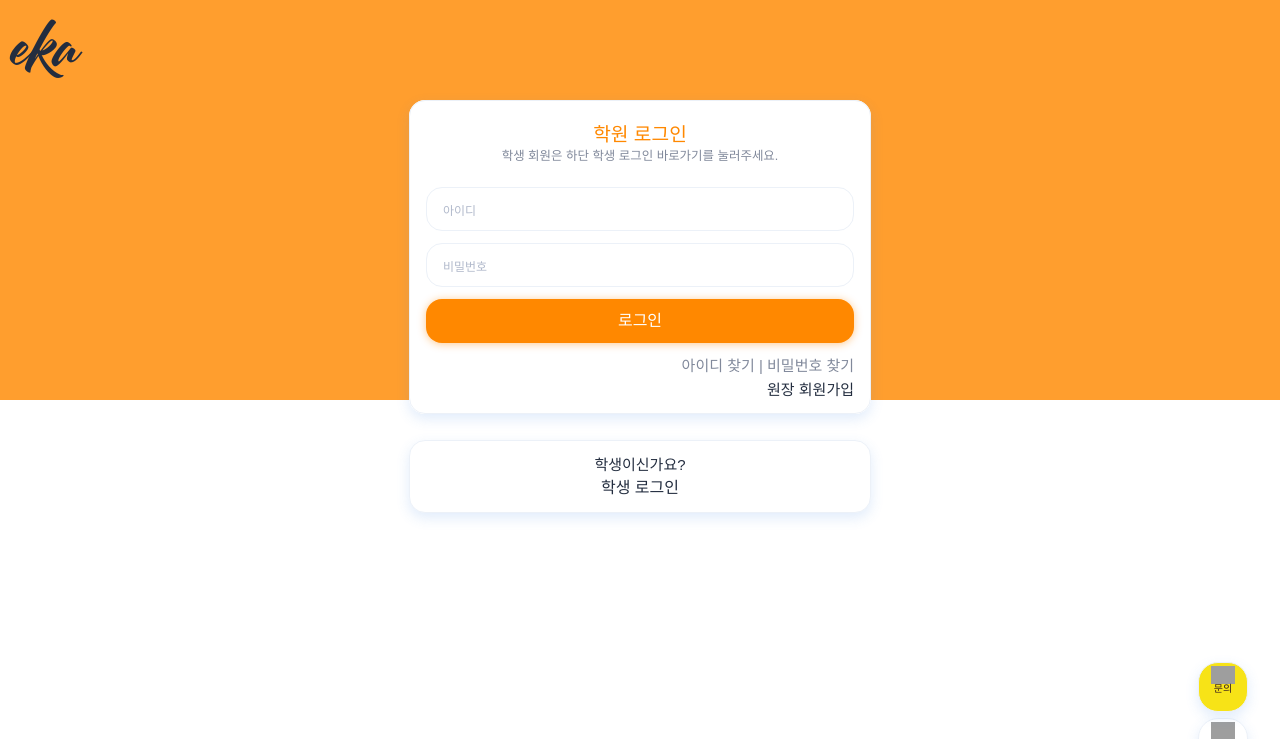
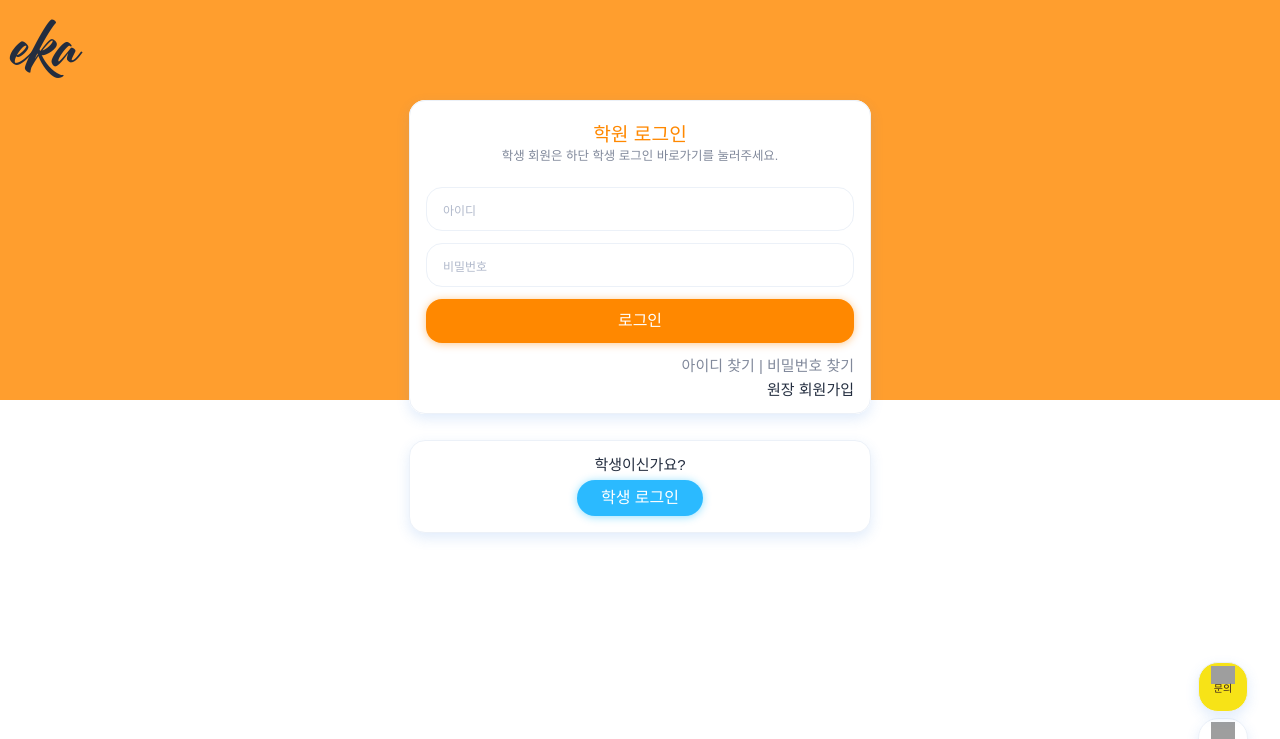
Before and after one commit to teambravoteam/eka, a Java web app: template eka/src/main/webapp/WEB-INF/views/eka_main/auth/login_academy.jsp in a window 1280 px wide. Shown: the top 739 px of the page. Run offline with Spring Boot 4, a stand-in JSP engine, Linux system fonts and the light colour scheme; the template is opened without the code that fills it, so the values that code supplies are empty; the project's own start-up code is not run, and a stand-in starts its controllers and pages; grey boxes are pictures that could not be loaded.

Commit message:
css 수정

```diff
--- a/eka/src/main/webapp/WEB-INF/views/eka_main/auth/login_academy.jsp
+++ b/eka/src/main/webapp/WEB-INF/views/eka_main/auth/login_academy.jsp
@@ -60,7 +60,7 @@
           </form>
           <div class="shadow-wrap guide-wrap">
             <h3>학생이신가요?</h3>
-            <a href='<c:url value="/eka_main/ekauserlogin"/>'>학생 로그인</a>
+            <a href='<c:url value="/eka_main/ekauserlogin"/>' class="bt-sub point">학생 로그인</a>
           </div>
         </section>
       </div>
--- a/eka/src/main/webapp/WEB-INF/views/eka_main/auth/login_student.jsp
+++ b/eka/src/main/webapp/WEB-INF/views/eka_main/auth/login_student.jsp
@@ -59,7 +59,7 @@
           </form>
           <div class="shadow-wrap guide-wrap">
               <h3>학원 선생님 또는 원장님이신가요?</h3>
-              <a href='<c:url value="/eka_main/managerlogin"/>'>학원로그인</a>
+              <a href='<c:url value="/eka_main/managerlogin"/>' class="bt-sub accent">학원로그인</a>
           </div>
         </section>
       </div>
```
